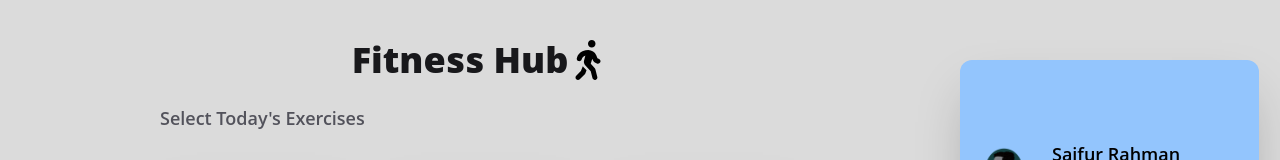
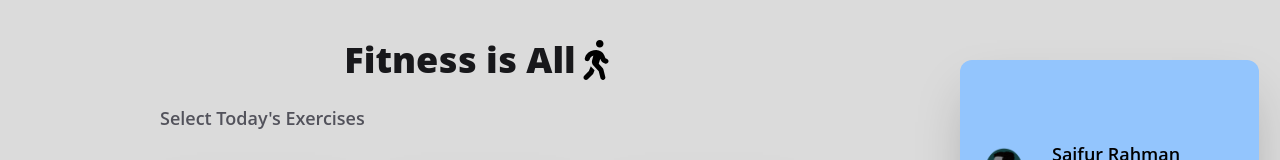
Before and after one commit to SaifurRahmanBijoy/fitness-freak-a8, a React (Create React App) app: page / in a window 1280 px wide. Shown: the top 160 px of the page. Built offline with nearby package versions, Linux system fonts and the light colour scheme.

Commit message:
again modified the navigation

```diff
--- a/src/components/Navigation/Navigation.js
+++ b/src/components/Navigation/Navigation.js
@@ -5,7 +5,7 @@ const Navigation = () => {
   return (
     <div className="mt-10 mb-6 flex justify-center items-center">
       <h1 className="inline text-4xl font-black text-zinc-900  text-center">
-        Fitness Hub
+        Fitness is All
       </h1>
       <svg
         className="inline w-10 h-10 text-purple-500"
```
